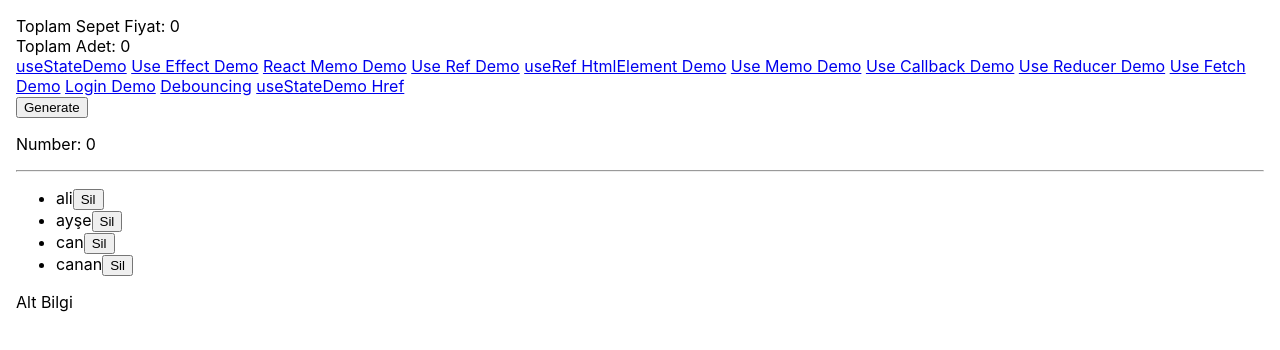
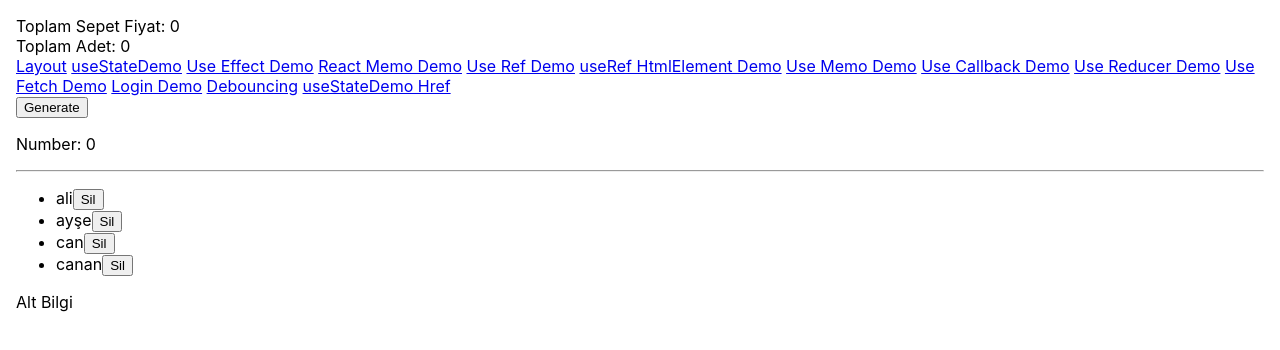
Before and after one commit to neominalsolutions/react-optimization01, a React (Create React App) app: page /useCallbackDemo in a window 1280 px wide. Shown: the top 350 px of the page. Built offline with nearby package versions, Linux system fonts and the light colour scheme.

Commit message:
Dynamic Menu Örneği

```diff
--- a/src/index.tsx
+++ b/src/index.tsx
@@ -12,14 +12,14 @@ const root = ReactDOM.createRoot(
 
 // Production build alırken strictmode devre dışı kalır.
 root.render(
-	// <React.StrictMode>
+	<React.StrictMode>
 		<BrowserRouter>
 			<CartProvider>
 				{/* cartprovider altında ne kadar component varsa hepsi provider tanımından dolayı cart state görecektir. */}
 				<App />
 			</CartProvider>
 		</BrowserRouter>
-	// </React.StrictMode>
+	</React.StrictMode>
 );
 
 // If you want to start measuring performance in your app, pass a function
--- a/src/layouts/SiteLayout.tsx
+++ b/src/layouts/SiteLayout.tsx
@@ -5,6 +5,9 @@ import {
 	CartContextType,
 } from '../pages/useContexts/CartProvider';
 // rfce kısayolu ile component oluşturduk
+
+import routes from '../utils/routes.json';
+
 function SiteLayout() {
 	// burada state select edip state başka bir componente değişirken useContext hook ile yakalıyoruz. değişimi takibe alıp componentin yeniden yeni cart değerine göre render olmasını sağlıyoruz.
 	const { cart } = useContext(CartContext) as CartContextType;
@@ -18,6 +21,16 @@ function SiteLayout() {
 					Toplam Adet: {cart.items.length}
 				</header>
 				<nav>
+					{/* dinamik menü örneği from json */}
+					{(routes as any).map((item: any, index: number) => {
+						return (
+							<>
+								<Link key={index} to={item.path}>
+									{item.menu_name}
+								</Link>{' '}
+							</>
+						);
+					})}
 					<Link to="/useStateDemo">useStateDemo</Link>{' '}
 					<Link to="/useEffectDemo">Use Effect Demo</Link>{' '}
 					<Link to="/reactMemoDemo">React Memo Demo</Link>{' '}
--- a/src/pages/useContexts/useContextDemo.tsx
+++ b/src/pages/useContexts/useContextDemo.tsx
@@ -6,6 +6,8 @@ function useContextDemo() {
 	// sepetten çıkar butonu olsun her bir sepetteki ürünün yanında
 	// sepetten dediğimizde de layoutdaki sepete total ve ürün adet bilgilerin güncellendiği görelim.
 
+	// https://www.taniarascia.com/using-context-api-in-react/
+
 	return <div>useContextDemo</div>;
 }
 
--- /dev/null
+++ b/src/utils/routes.json
@@ -0,0 +1,15 @@
+ [
+        {
+            "path"                   : "/",
+            "component"              : "SiteLayout",
+            "menu_name"              :  "Layout",
+            "children" : [
+                {
+
+                    "path"           : "/useStateDemo",
+                    "component"      : "UseState",
+                    "menu_name"              :  "Use State Demo"
+                }
+            ]
+        }
+    ]
```
Also changed, not shown: src/App.tsx (+25 -2 lines), src/utils/ComponentRegistry.ts (added, +7 -0 lines). Lines whose indentation alone changed are shown as unchanged.
